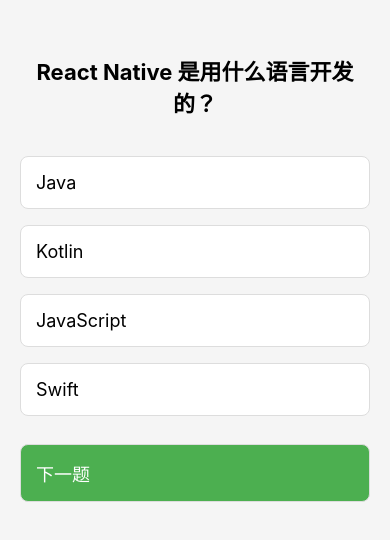
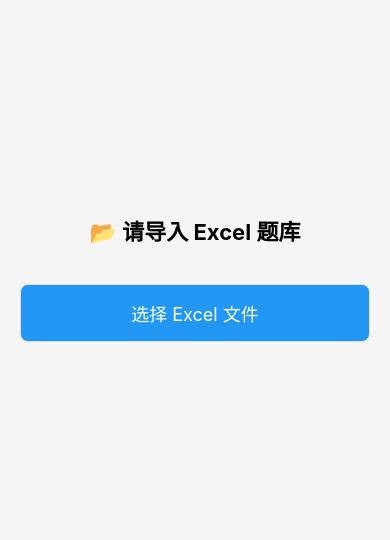
Before and after one commit to lungezs/ShuaTi_app_1, a React Native app in the folder myapp_1/: screen / in a window 390 px wide. Shown: the part 140-680 px from the top of the page. Built offline with nearby package versions, Linux system fonts and the light colour scheme.

Commit message:
导入题库功能实现

```diff
--- a/myapp_1/App.js
+++ b/myapp_1/App.js
@@ -1,89 +1,76 @@
-import React, { useState } from 'react';//导入React库，并单独导入useState hook
-import { StyleSheet, Text, View, TouchableOpacity, Alert } from 'react-native';//导入组件
+import React from 'react';
+import { StyleSheet, Text, View, TouchableOpacity } from 'react-native';
+import { useQuestionBank } from './hooks/useQuestionBank'; // 引入刚才写的管理员
 
-export default function App() {//题目数据
-  const questions = [{
-    title: 'React Native 是用什么语言开发的？',
-    options: ['Java', 'Kotlin', 'JavaScript', 'Swift'],
-    correct: 2,
-  },
-  {
-    title: 'React 的官方状态管理钩子是？',
-      options: ['useState', 'useEffect', 'useRef', 'useContext'],
-      correct: 0,
-  },
-  ];
+export default function App() {
+  // 从管理员那里拿数据和函数
+  const { questions, selected, currentIndex, importQuestions, handlePress, handleNext } = useQuestionBank();
 
-  const [selected, setSelected] = useState(null);//定义[选项索引]，初始值为null
-  const [currentIndex, setCurrentIndex] = useState(0); // 新增：记录当前显示第几题（0代表第一题）
+  // ---------- 如果没有题库，显示导入界面 ----------
+  if (questions.length === 0) {
+    return (
+      <View style={styles.container}>
+        <Text style={styles.title}>📂 请导入 Excel 题库</Text>
+        <TouchableOpacity style={[styles.optionButton, { backgroundColor: '#2196F3' }]} onPress={importQuestions}>
+          <Text style={[styles.optionText, { color: '#fff', textAlign: 'center' }]}>选择 Excel 文件</Text>
+        </TouchableOpacity>
+      </View>
+    );
+  }
 
-  const handlePress = (index) => {//点击选项函数
-    setSelected(index);//赋值当前[选项索引]
-    if (index === questions[currentIndex].correct) {//判断是否正确
-      Alert.alert('✅ 回答正确！！', '太棒了，继续加油！');
-    } else {
-      Alert.alert('❌ 再想想', '正确答案是：' + questions[currentIndex].options[questions[currentIndex].correct]);
-    }
-  };
+  // ---------- 有题库，正常显示 ----------
+  const currentQ = questions[currentIndex];
 
-  const handleNext = () => {
-    // 如果当前不是最后一题（即 currentIndex 小于数组长度减 1）
-    if (currentIndex < questions.length - 1) {
-      setCurrentIndex(currentIndex + 1); // 指针指向下一题
-      setSelected(null); // ！重要：清空上一题的选中状态，否则新题目刚出来会有灰色残留
-    } else {
-      Alert.alert('🎉 恭喜', '你已经做完了所有题目！');
-    }
-  };
+  return (
+    <View style={styles.container}>
+      <Text style={styles.title}>{currentIndex + 1}. {currentQ.title}</Text>
 
-  return (//UI布局
-    <View style={styles.container}>{/* 背景 */}
-      <Text style={styles.title}>{questions[currentIndex].title}</Text>{/* 题目 */}
-      {/* 选项 */}
-      {questions[currentIndex].options.map((option, index) => (//遍历选项数组，生成选项按钮 */}
+      {currentQ.options.map((option, index) => (
         <TouchableOpacity
-          key={index}//唯一标识=当前选项号
+          key={index}
           style={[
-            styles.optionButton,//选项按钮样式
-            selected === index && { backgroundColor: '#d3d3d3' },//如果当前选项被选中，则改变颜色
+            styles.optionButton,
+            selected === index && { backgroundColor: '#d3d3d3' },
           ]}
-          onPress={() => handlePress(index)}//点击选项时调用handlePress函数
+          onPress={() => handlePress(index)}
         >
-          <Text style={styles.optionText}>{option}</Text>{/* 显示选项文本*/}
+          <Text style={styles.optionText}>{option}</Text>
         </TouchableOpacity>
       ))}
+
       <TouchableOpacity
-        style={[styles.optionButton,{ marginTop: 20, backgroundColor: '#4CAF50' }]}//下一题按钮样式
+        style={[styles.optionButton, { marginTop: 20, backgroundColor: '#4CAF50' }]}
         onPress={handleNext}
       >
-        <Text style={[styles.optionText, { color: '#fff' }]}>下一题</Text>{/* 下一题按钮文本 */}
+        <Text style={[styles.optionText, { color: '#fff', textAlign: 'center' }]}>下一题 ➜</Text>
       </TouchableOpacity>
     </View>
   );
 }
 
-const styles = StyleSheet.create({//样式表
-  container: {//背景样式
-    flex: 1,//占满整个屏幕
-    backgroundColor: '#f5f5f5',//背景颜色
-    justifyContent: 'center',//垂直居中
-    padding: 20,//内边距
+// ---------- 样式表完全保持不变 ----------
+const styles = StyleSheet.create({
+  container: {
+    flex: 1,
+    backgroundColor: '#f5f5f5',
+    justifyContent: 'center',
+    padding: 20,
   },
-  title: {//题目样式
-    fontSize: 22,//字体大小
-    fontWeight: 'bold',//字体加粗
-    marginBottom: 30,//下边距
-    textAlign: 'center',//文本居中
+  title: {
+    fontSize: 22,
+    fontWeight: 'bold',
+    marginBottom: 30,
+    textAlign: 'center',
   },
-  optionButton: {//选项按钮样式
-    backgroundColor: '#fff',//背景颜色
-    padding: 15,//内边距
-    marginVertical: 8,//上下边距
-    borderRadius: 8,//圆角
-    borderWidth: 1,//边框宽度
-    borderColor: '#ddd',//边框颜色
+  optionButton: {
+    backgroundColor: '#fff',
+    padding: 15,
+    marginVertical: 8,
+    borderRadius: 8,
+    borderWidth: 1,
+    borderColor: '#ddd',
   },
-  optionText: {//选项文本样式
-    fontSize: 18,//字体大小
+  optionText: {
+    fontSize: 18,
   },
 });
--- /dev/null
+++ b/myapp_1/hooks/useQuestionBank.js
@@ -0,0 +1,62 @@
+import { useState } from 'react';
+import { Alert } from 'react-native';
+import { parseExcelToQuestions } from '../utils/excelHelper';
+
+export const useQuestionBank = () => {
+  // 所有状态都搬到这里来了
+  const [questions, setQuestions] = useState([]);        // 题库（默认空数组）
+  const [selected, setSelected] = useState(null);        // 选中项
+  const [currentIndex, setCurrentIndex] = useState(0);   // 当前第几题
+
+  // 导入题库（从 Excel 加载）
+  const importQuestions = async () => {
+    const data = await parseExcelToQuestions();
+    if (data && data.length > 0) {
+      setQuestions(data);
+      setCurrentIndex(0);
+      setSelected(null);
+      Alert.alert('✅ 成功', `导入了 ${data.length} 道题目！`);
+    } else if (data && data.length === 0) {
+      Alert.alert('⚠️ 提示', 'Excel 文件里没有有效数据。');
+    } else {
+      // data === null 表示用户取消了选择或解析失败
+      // 什么都不做，或者静静返回
+    }
+  };
+
+  // 点击选项
+  const handlePress = (index) => {
+    // 如果没有题目，直接返回
+    if (questions.length === 0) return;
+
+    setSelected(index);
+    const currentQ = questions[currentIndex];
+    if (index === currentQ.correct) {
+      Alert.alert('✅ 回答正确！！', '太棒了，继续加油！');
+    } else {
+      Alert.alert('❌ 再想想', '正确答案是：' + currentQ.options[currentQ.correct]);
+    }
+  };
+
+  // 下一题
+  const handleNext = () => {
+    if (questions.length === 0) return;
+
+    if (currentIndex < questions.length - 1) {
+      setCurrentIndex(currentIndex + 1);
+      setSelected(null);
+    } else {
+      Alert.alert('🎉 恭喜', '你已经做完了所有题目！');
+    }
+  };
+
+  // 把外部需要用到的东西全部暴露出去
+  return {
+    questions,
+    selected,
+    currentIndex,
+    importQuestions,
+    handlePress,
+    handleNext,
+  };
+};
--- a/myapp_1/package.json
+++ b/myapp_1/package.json
@@ -9,10 +9,14 @@
     "web": "expo start --web"
   },
   "dependencies": {
+    "@react-native-async-storage/async-storage": "2.2.0",
     "expo": "~54.0.34",
+    "expo-document-picker": "~14.0.8",
+    "expo-file-system": "~19.0.23",
     "expo-status-bar": "~3.0.9",
     "react": "19.1.0",
-    "react-native": "0.81.5"
+    "react-native": "0.81.5",
+    "xlsx": "^0.18.5"
   },
   "private": true
 }
--- /dev/null
+++ b/myapp_1/utils/excelHelper.js
@@ -0,0 +1,45 @@
+import * as DocumentPicker from 'expo-document-picker';
+import * as FileSystem from 'expo-file-system/legacy';  // 👈 加上 /legacy
+import * as XLSX from 'xlsx';
+
+export const parseExcelToQuestions = async () => {
+  try {
+    const result = await DocumentPicker.getDocumentAsync({
+      type: [
+        'application/vnd.openxmlformats-officedocument.spreadsheetml.sheet',
+        'application/vnd.ms-excel',
+      ],
+    });
+
+    if (result.canceled) {
+      return null;
+    }
+
+    const fileUri = result.assets[0].uri;
+
+    // ✅ 修复点：直接写 'base64' 字符串
+    const fileContent = await FileSystem.readAsStringAsync(fileUri, {
+      encoding: 'base64',
+    });
+
+    const workbook = XLSX.read(fileContent, { type: 'base64' });
+    const worksheet = workbook.Sheets[workbook.SheetNames[0]];
+    const jsonData = XLSX.utils.sheet_to_json(worksheet);
+
+    const formattedQuestions = jsonData.map((row) => ({
+      title: row['题目'],
+      options: [
+        row['选项A'],
+        row['选项B'],
+        row['选项C'],
+        row['选项D'],
+      ],
+      correct: parseInt(row['正确答案索引'], 10),
+    }));
+
+    return formattedQuestions;
+  } catch (error) {
+    console.error('解析 Excel 失败：', error);
+    return null;
+  }
+};
```
Also changed, not shown: 1 other file (tests, documents, lock files or other folders).
